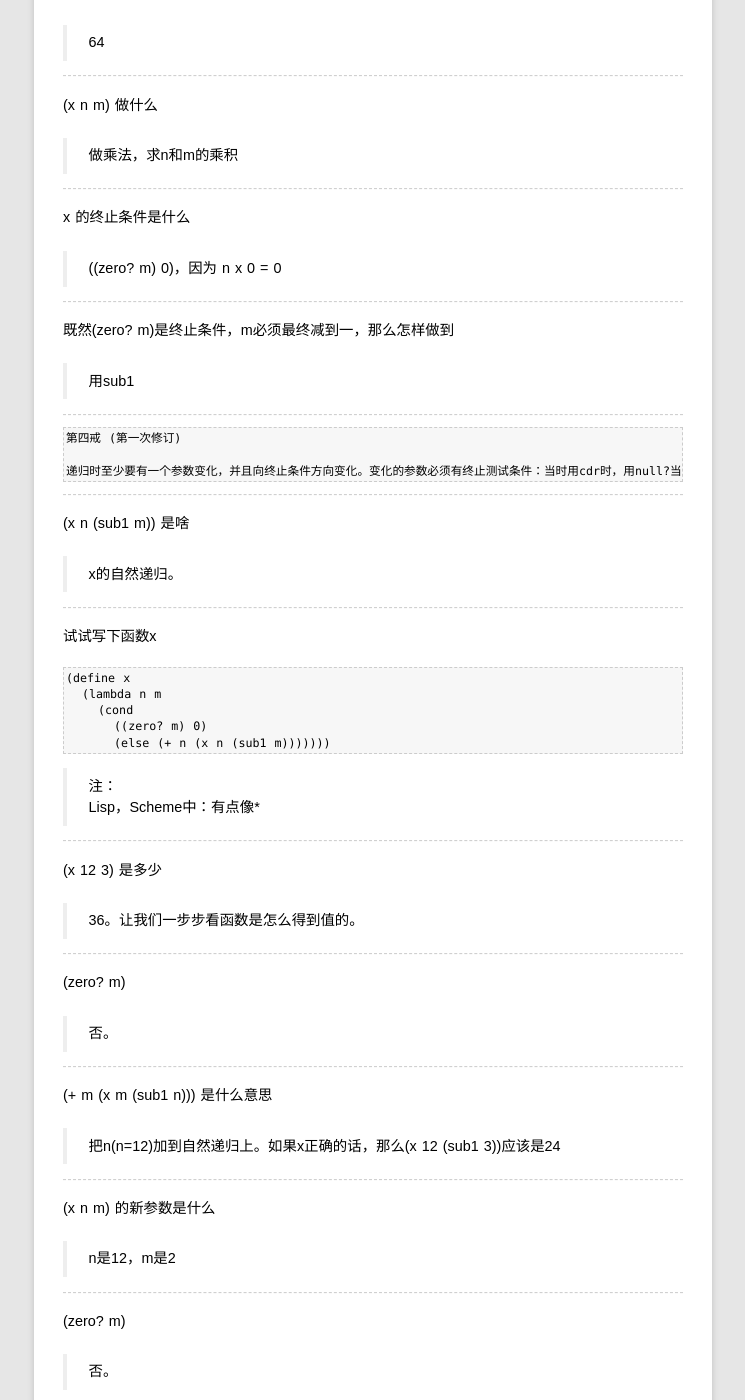
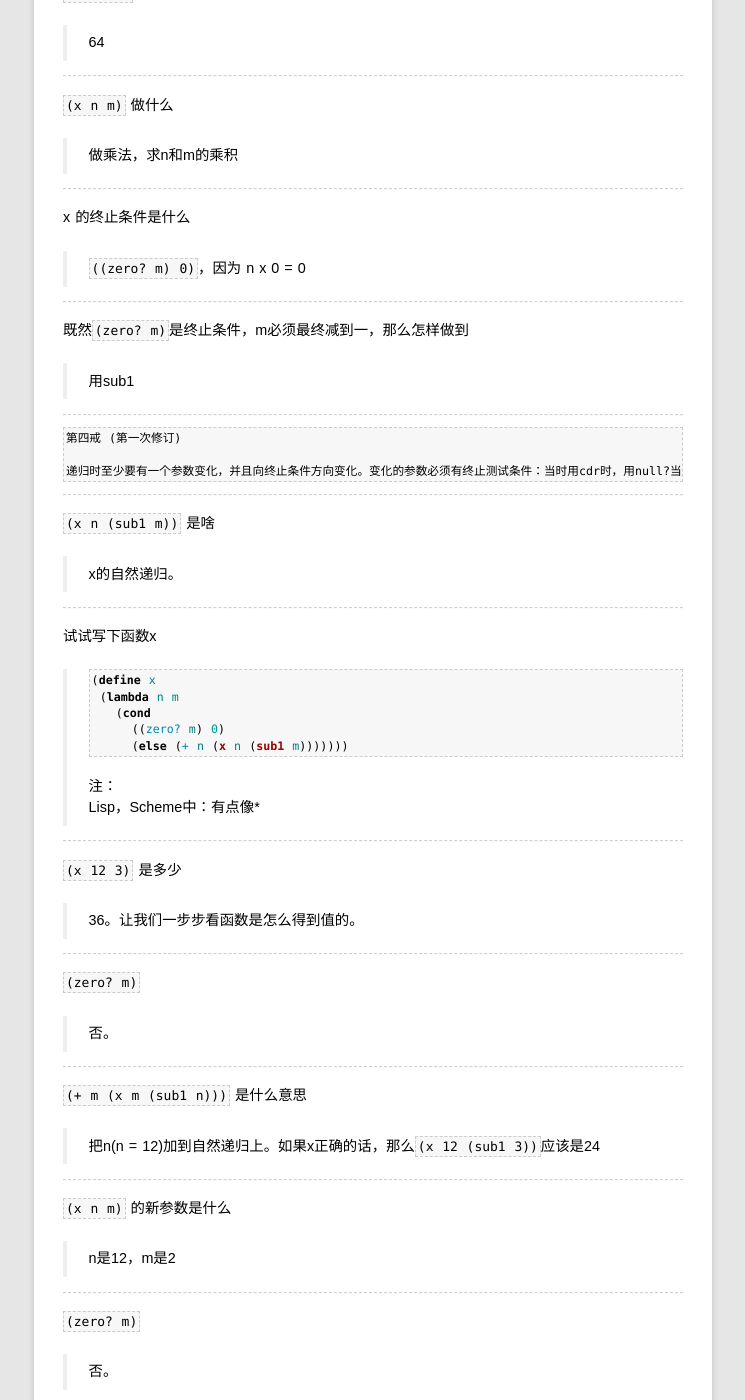
Before and after one commit to rhuichao/uternet.github.io, a Jekyll site: the page built from TLS/04.md, in a window 1280 px wide and 1400 px high, scrolled down 6987 px. Shown: the whole window, without its empty margins (267-1012 px from the left). Built offline with Jekyll 4.4.1, drawn with Linux system fonts in a browser that asks for light colours; some web fonts are replaced; Markdown is read by kramdown in place of the engine named in the settings; some of the changed text lies outside the part shown.

Commit message:
new document posted

````diff
--- a/TLS/04.md
+++ b/TLS/04.md
@@ -381,19 +381,19 @@ addup 用什么构建数
 
 --------------
 
-(x 5 3) 是多少
+`(x 5 3)` 是多少
 
 >15
 
 --------------
 
-(x 13 4) 是多少
+`(x 13 4)` 是多少
 
 >64
 
 --------------
 
-(x n m) 做什么
+`(x n m)` 做什么
 
 >做乘法，求n和m的乘积
 
@@ -402,11 +402,11 @@ addup 用什么构建数
 
 x 的终止条件是什么
 
->((zero? m) 0)，因为 n x 0 = 0
+>`((zero? m) 0)`，因为 n x 0 = 0
 
 --------------
 
-既然(zero? m)是终止条件，m必须最终减到一，那么怎样做到
+既然`(zero? m)`是终止条件，m必须最终减到一，那么怎样做到
 
 >用sub1
 
@@ -420,7 +420,7 @@ x 的终止条件是什么
 
 --------------
 
-(x n (sub1 m)) 是啥
+`(x n (sub1 m))` 是啥
 
 >x的自然递归。
 
@@ -428,21 +428,21 @@ x 的终止条件是什么
 
 试试写下函数x
 
-```
-(define x
-  (lambda n m
-    (cond
-      ((zero? m) 0)
-      (else (+ n (x n (sub1 m)))))))
-```
-
+>```scheme
+>(define x
+>  (lambda n m
+>    (cond
+>      ((zero? m) 0)
+>      (else (+ n (x n (sub1 m)))))))
+>```
+>
 >注：
 >Lisp，Scheme中：有点像*
 
 --------------
 
 
-(x 12 3) 是多少
+`(x 12 3)` 是多少
 
 >36。让我们一步步看函数是怎么得到值的。
 
@@ -450,51 +450,51 @@ x 的终止条件是什么
 
 
 
-(zero? m)
+`(zero? m)`
 
 >否。
 
 --------------
 
-(+ m (x m (sub1 n))) 是什么意思
+`(+ m (x m (sub1 n)))` 是什么意思
 
->把n(n=12)加到自然递归上。如果x正确的话，那么(x 12 (sub1 3))应该是24
+>把n(n = 12)加到自然递归上。如果x正确的话，那么`(x 12 (sub1 3))`应该是24
 
 --------------
 
-(x n m) 的新参数是什么
+`(x n m)` 的新参数是什么
 
 >n是12，m是2
 
 --------------
 
-(zero? m)
+`(zero? m)`
 
 >否。
 
 --------------
 
 
-(+ m (x m (sub1 n))) 是什么意思
+`(+ m (x m (sub1 n)))` 是什么意思
 
->把n(n=12)加到(x n (sub1 m))
+>把n(n=12)加到`(x n (sub1 m))`
 
 --------------
 
-(x n m) 的新参数是什么
+`(x n m)` 的新参数是什么
 
 >n是12，m是1
 
 --------------
 
-(zero? m)
+`(zero? m)`
 
 >否。
 
 --------------
 
 
-(+ m (x m (sub1 n))) 是什么意思
+`(+ m (x m (sub1 n)))` 是什么意思
 
 >把n(n=12)加到(x n (sub1 m))
 
@@ -502,7 +502,7 @@ x 的终止条件是什么
 --------------
 
 下面这行是多少
-((zero? m) 0)
+`((zero? m) 0)`
 
 >0，因为(zero? 0)现在为true
 
@@ -516,7 +516,7 @@ x 的终止条件是什么
 
 为什么
 
->还有3个+没计算呢
+>还有3个`+`没计算呢
 
 --------------
 
@@ -557,20 +557,20 @@ x 的终止条件是什么
 
 --------------
 
-tup1是(3 6 9 11 4)，tup2是(8 5 2 0 7)，问(tup+ tup1 tup2)是什么
+tup1是`(3 6 9 11 4)`，tup2是`(8 5 2 0 7)`，问`(tup+ tup1 tup2)`是什么
 
->(11 11 11 11 11)
+>`(11 11 11 11 11)`
 
 --------------
 
-tup1是(2 3)，tup2是(4 6)，问(tup+ tup1 tup2)是什么
+tup1是`(2 3)`，tup2是`(4 6)`，问`(tup+ tup1 tup2)`是什么
 
 >(6 9)
 
 --------------
 
 
-(tup+ tup1 tup2)做什么
+`(tup+ tup1 tup2)`做什么
 
 >把所有tup1和tup2的元素一一对应加，tup的长度相同。
 
@@ -585,7 +585,7 @@ tup+ 有什么特殊之处
 
 递归tup需要多少个查询。
 
->两个。(null? tup) 和else
+>两个。`(null? tup)` 和`else`
 
 --------------
 
````
